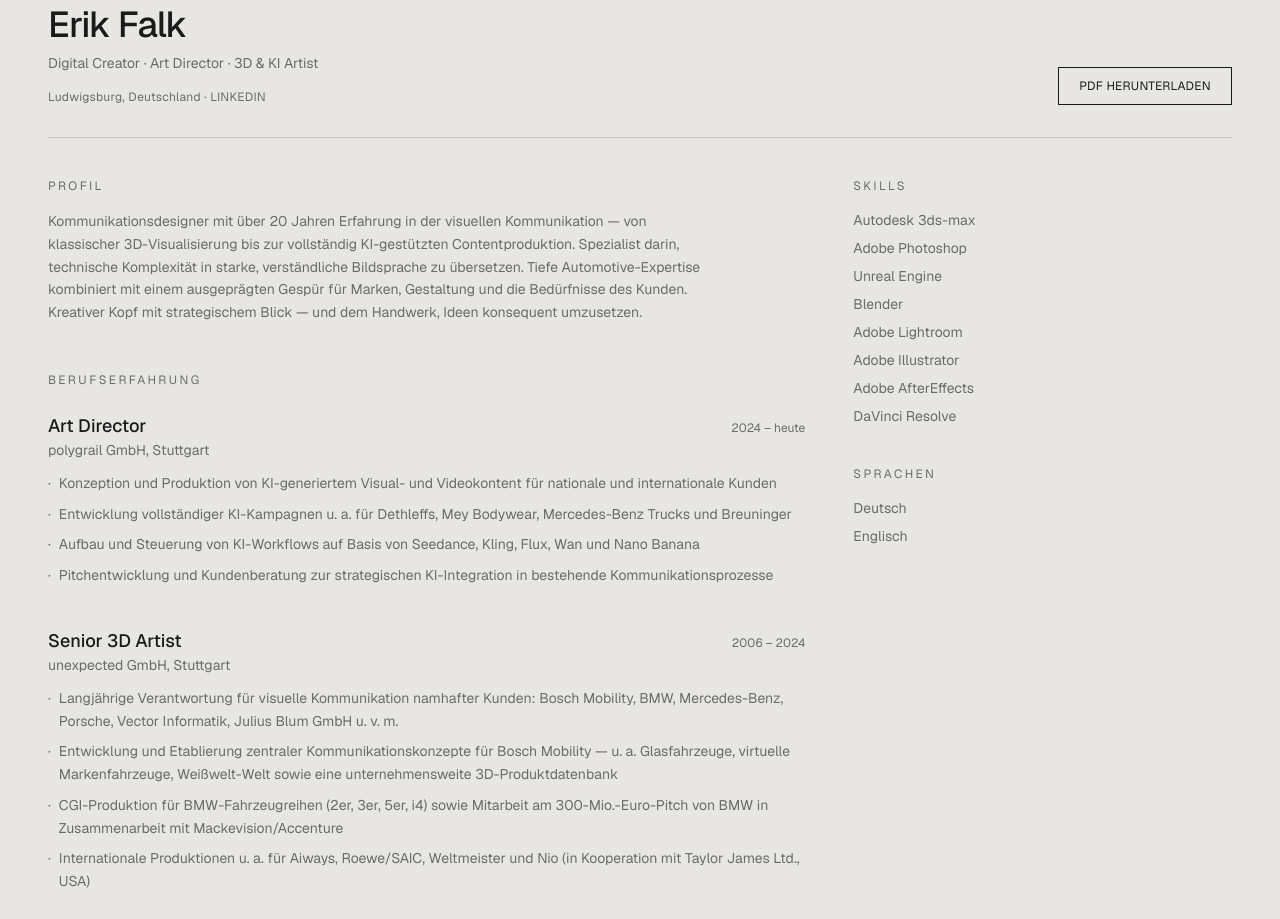
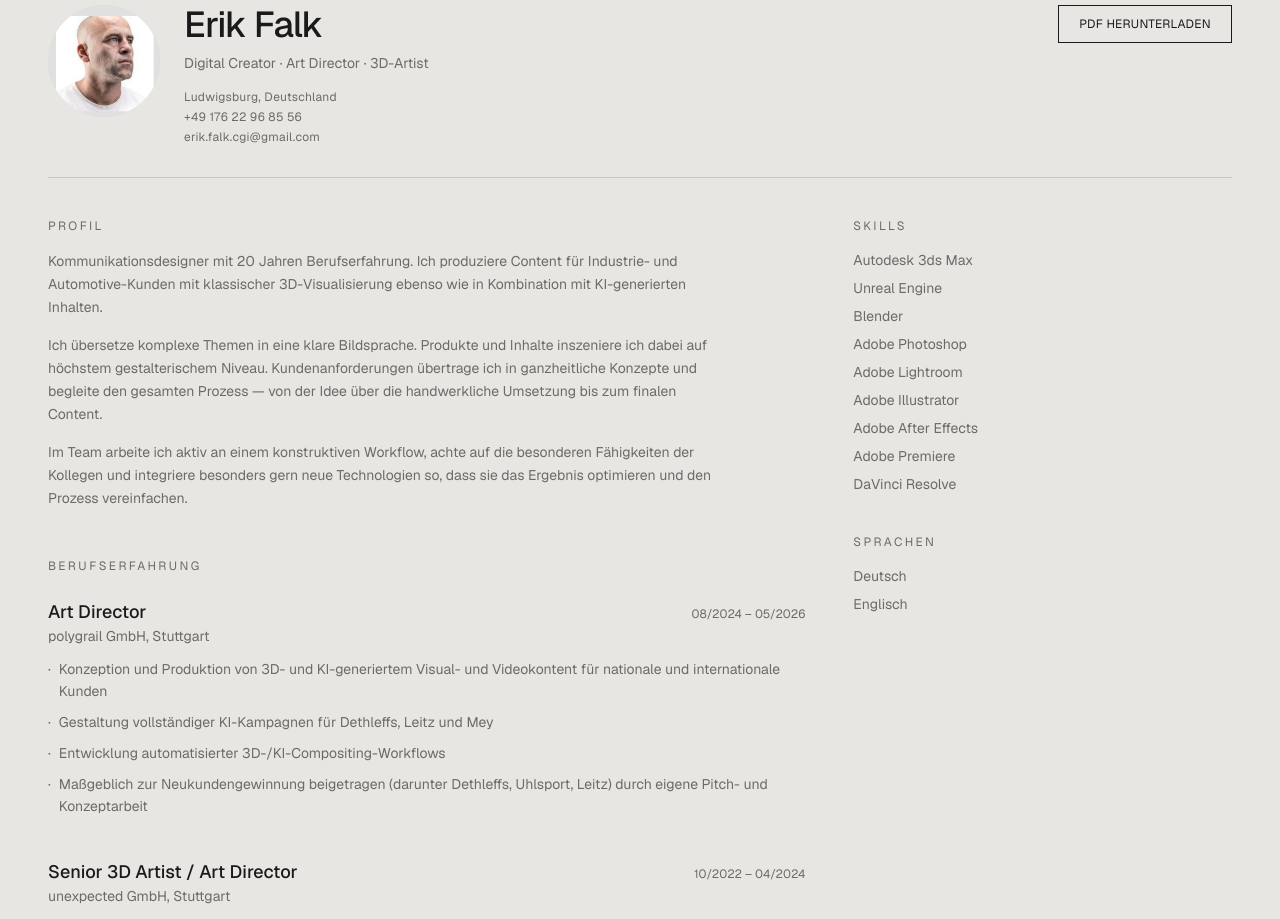
Before and after one commit to er78-lab/erik-falk-portfolio, a Next.js app: page /lebenslauf in a window 1280 px wide. Shown: the part 140-1059 px from the top of the page. Built offline with nearby package versions, Linux system fonts and the light colour scheme.

Commit message:
Update Lebenslauf page with final CV content
Refreshed experience entries, profile text, skills and contact
details to match the new CV PDF, and added a portrait photo.

```diff
--- a/src/app/lebenslauf/page.tsx
+++ b/src/app/lebenslauf/page.tsx
@@ -1,4 +1,5 @@
 import Link from "next/link";
+import Image from "next/image";
 
 export const metadata = {
   title: "Lebenslauf — Erik Falk",
@@ -9,41 +10,55 @@ const experience = [
   {
     role: "Art Director",
     company: "polygrail GmbH, Stuttgart",
-    period: "2024 – heute",
+    period: "08/2024 – 05/2026",
     points: [
-      "Konzeption und Produktion von KI-generiertem Visual- und Videokontent für nationale und internationale Kunden",
-      "Entwicklung vollständiger KI-Kampagnen u. a. für Dethleffs, Mey Bodywear, Mercedes-Benz Trucks und Breuninger",
-      "Aufbau und Steuerung von KI-Workflows auf Basis von Seedance, Kling, Flux, Wan und Nano Banana",
-      "Pitchentwicklung und Kundenberatung zur strategischen KI-Integration in bestehende Kommunikationsprozesse",
+      "Konzeption und Produktion von 3D- und KI-generiertem Visual- und Videokontent für nationale und internationale Kunden",
+      "Gestaltung vollständiger KI-Kampagnen für Dethleffs, Leitz und Mey",
+      "Entwicklung automatisierter 3D-/KI-Compositing-Workflows",
+      "Maßgeblich zur Neukundengewinnung beigetragen (darunter Dethleffs, Uhlsport, Leitz) durch eigene Pitch- und Konzeptarbeit",
+    ],
+  },
+  {
+    role: "Senior 3D Artist / Art Director",
+    company: "unexpected GmbH, Stuttgart",
+    period: "10/2022 – 04/2024",
+    points: [
+      "Übernahme von Art-Direction-Verantwortung",
+      "Schwerpunkte: Konzeption, 3D-Grafik, CGI, Bildgestaltung",
+      "Umsetzung von Schlüsselbildern mit hochkomplexen technischen Inhalten, den sog. Metatopics für BOSCH BEG",
+      "Erstes vollständig umgesetztes Unreal Engine Projekt für Mercedes",
     ],
   },
   {
     role: "Senior 3D Artist",
-    company: "unexpected GmbH, Stuttgart",
-    period: "2006 – 2024",
+    company: "unexpected GmbH, Stuttgart (freiberuflich) · eigene Kunden, u. a. Carthago-Caravan, Bosch-Siemens Hausgeräte",
+    period: "01/2006 – 10/2022",
     points: [
-      "Langjährige Verantwortung für visuelle Kommunikation namhafter Kunden: Bosch Mobility, BMW, Mercedes-Benz, Porsche, Vector Informatik, Julius Blum GmbH u. v. m.",
-      "Entwicklung und Etablierung zentraler Kommunikationskonzepte für Bosch Mobility — u. a. Glasfahrzeuge, virtuelle Markenfahrzeuge, Weißwelt-Welt sowie eine unternehmensweite 3D-Produktdatenbank",
-      "CGI-Produktion für BMW-Fahrzeugreihen (2er, 3er, 5er, i4) sowie Mitarbeit am 300-Mio.-Euro-Pitch von BMW in Zusammenarbeit mit Mackevision/Accenture",
-      "Internationale Produktionen u. a. für Aiways, Roewe/SAIC, Weltmeister und Nio (in Kooperation mit Taylor James Ltd., USA)",
+      "Langjährige, kontinuierliche Zusammenarbeit mit unexpected und Verantwortung für die visuelle Kommunikation namhafter Kunden, darunter Bosch Mobility, Mercedes-Benz, BMW, Vector und Blum",
+      "Aufbau zentraler Kommunikationskonzepte für Bosch Mobility, darunter Glasfahrzeuge, markenneutrale Fahrzeuge, Bosch-Weißwelt",
+      "CGI-Produktion für BMW-Fahrzeugreihen sowie Mitarbeit am seinerzeit größten Pitch von BMW in Kooperation mit Mackevision/Accenture",
+      "Internationale Produktionen für Aiways, Roewe/SAIC, Weltmeister und Nio, in Kooperation mit der Agentur Taylor James Ltd. (USA)",
     ],
   },
   {
     role: "Kommunikationsdesigner Diplom (SFG)",
     company: "Freie Kunstschule Stuttgart (SFG)",
-    period: "2001 – 2005",
-    points: ["Schwerpunkte: Visuelle Kommunikation, Typografie, Konzeption und Gestaltung"],
+    period: "09/2001 – 06/2005",
+    points: [
+      "Schwerpunkte: Visuelle Kommunikation, Typografie, Logo-Entwicklung, Konzeption und Gestaltung, 3D-Visualisierung",
+    ],
   },
 ];
 
 const skills = [
-  "Autodesk 3ds-max",
-  "Adobe Photoshop",
+  "Autodesk 3ds Max",
   "Unreal Engine",
   "Blender",
+  "Adobe Photoshop",
   "Adobe Lightroom",
   "Adobe Illustrator",
-  "Adobe AfterEffects",
+  "Adobe After Effects",
+  "Adobe Premiere",
   "DaVinci Resolve",
 ];
 
@@ -59,23 +74,33 @@ export default function LebenslaufPage() {
         <span aria-hidden>←</span> ZUR STARTSEITE
       </Link>
 
-      <div className="flex flex-wrap items-end justify-between gap-6 border-b border-border pb-8">
-        <div>
-          <h1 className="text-3xl font-medium tracking-tight md:text-4xl">Erik Falk</h1>
-          <p className="mt-2 text-sm text-muted">
-            Digital Creator · Art Director · 3D &amp; KI Artist
-          </p>
-          <p className="mt-4 text-xs tracking-wide text-muted">
-            Ludwigsburg, Deutschland ·{" "}
-            <a
-              href="https://www.linkedin.com/in/erik-falk-011aab324"
-              target="_blank"
-              rel="noreferrer"
-              className="hover:text-foreground"
-            >
-              LINKEDIN
-            </a>
-          </p>
+      <div className="flex flex-wrap items-start justify-between gap-8 border-b border-border pb-8">
+        <div className="flex flex-wrap items-start gap-6">
+          <div className="relative h-24 w-24 shrink-0 overflow-hidden rounded-full bg-surface md:h-28 md:w-28">
+            <Image
+              src="/images/erik-falk-portrait.png"
+              alt="Erik Falk"
+              fill
+              sizes="112px"
+              className="object-cover"
+            />
+          </div>
+          <div>
+            <h1 className="text-3xl font-medium tracking-tight md:text-4xl">Erik Falk</h1>
+            <p className="mt-2 text-sm text-muted">Digital Creator · Art Director · 3D-Artist</p>
+            <div className="mt-4 flex flex-col gap-1 text-xs tracking-wide text-muted">
+              <span>Ludwigsburg, Deutschland</span>
+              <a href="tel:+4917622968556" className="hover:text-foreground w-fit">
+                +49 176 22 96 85 56
+              </a>
+              <a
+                href="mailto:erik.falk.cgi@gmail.com"
+                className="hover:text-foreground w-fit"
+              >
+                erik.falk.cgi@gmail.com
+              </a>
+            </div>
+          </div>
         </div>
         <a
           href="/erik-falk-lebenslauf.pdf"
@@ -91,13 +116,20 @@ export default function LebenslaufPage() {
           <section>
             <h2 className="text-xs tracking-[0.2em] text-muted">PROFIL</h2>
             <p className="mt-4 max-w-2xl text-sm leading-relaxed text-muted">
-              Kommunikationsdesigner mit über 20 Jahren Erfahrung in der visuellen Kommunikation —
-              von klassischer 3D-Visualisierung bis zur vollständig KI-gestützten
-              Contentproduktion. Spezialist darin, technische Komplexität in starke,
-              verständliche Bildsprache zu übersetzen. Tiefe Automotive-Expertise kombiniert mit
-              einem ausgeprägten Gespür für Marken, Gestaltung und die Bedürfnisse des Kunden.
-              Kreativer Kopf mit strategischem Blick — und dem Handwerk, Ideen konsequent
-              umzusetzen.
+              Kommunikationsdesigner mit 20 Jahren Berufserfahrung. Ich produziere Content für
+              Industrie- und Automotive-Kunden mit klassischer 3D-Visualisierung ebenso wie in
+              Kombination mit KI-generierten Inhalten.
+            </p>
+            <p className="mt-4 max-w-2xl text-sm leading-relaxed text-muted">
+              Ich übersetze komplexe Themen in eine klare Bildsprache. Produkte und Inhalte
+              inszeniere ich dabei auf höchstem gestalterischem Niveau. Kundenanforderungen
+              übertrage ich in ganzheitliche Konzepte und begleite den gesamten Prozess — von der
+              Idee über die handwerkliche Umsetzung bis zum finalen Content.
+            </p>
+            <p className="mt-4 max-w-2xl text-sm leading-relaxed text-muted">
+              Im Team arbeite ich aktiv an einem konstruktiven Workflow, achte auf die besonderen
+              Fähigkeiten der Kollegen und integriere besonders gern neue Technologien so, dass
+              sie das Ergebnis optimieren und den Prozess vereinfachen.
             </p>
           </section>
 
```
Also changed, not shown: public/images/erik-falk-portrait.png (added), 1 other file (tests, documents, lock files or other folders).
